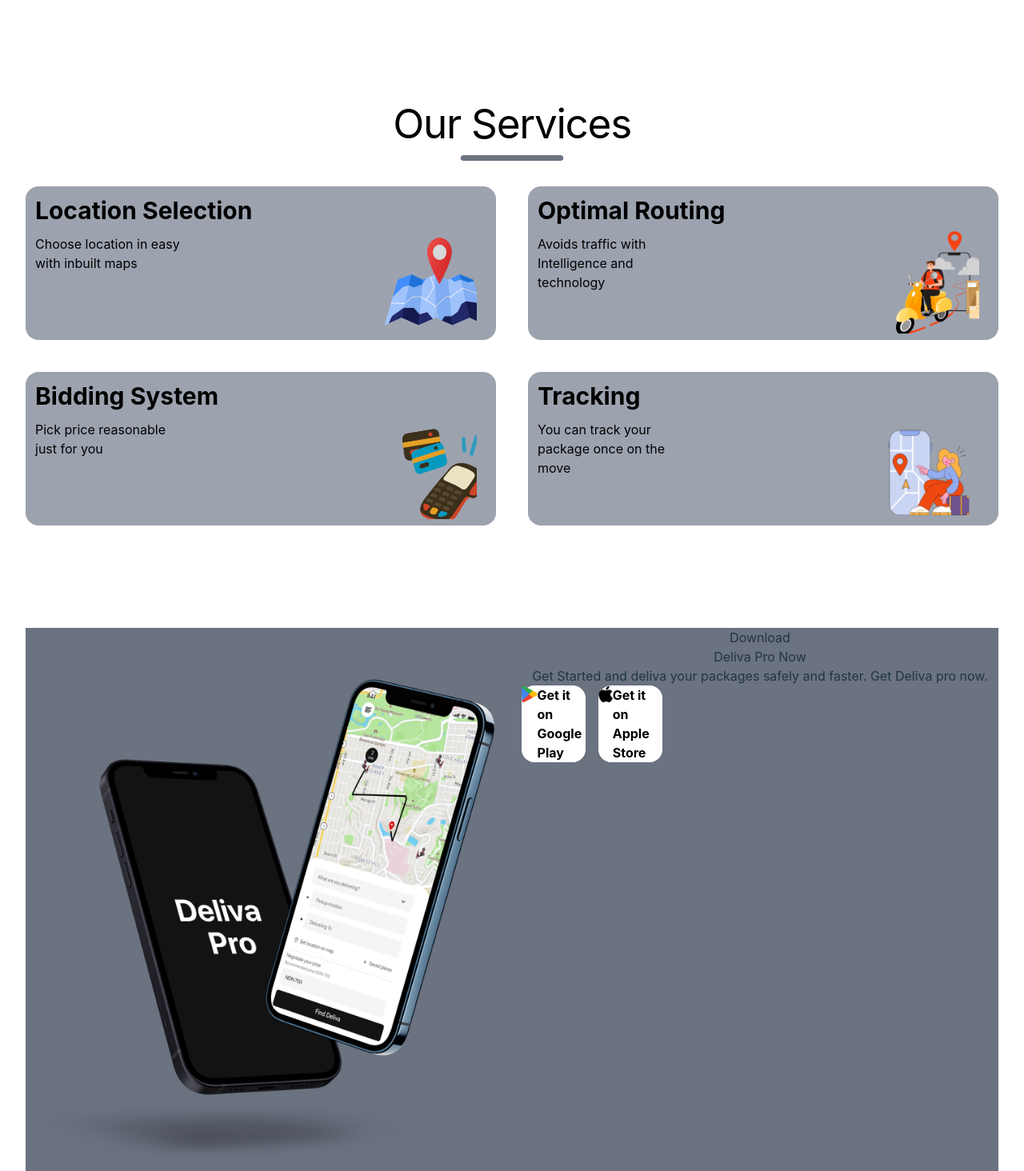
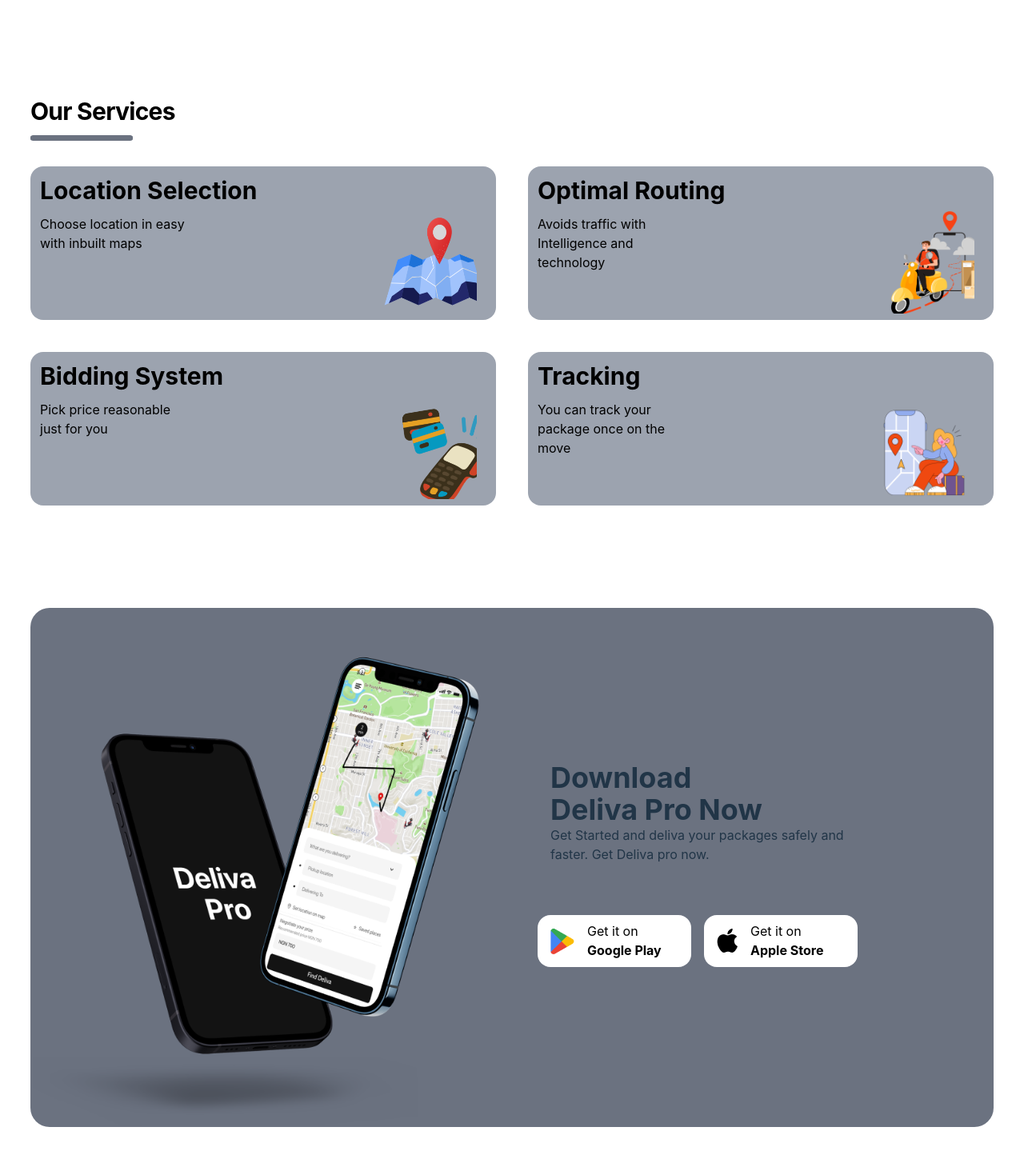
Before and after one commit to JesusOfLagos/Deliva-Frontend, a React (Vite) app in the folder Deliva/: page / in a window 1280 px wide. Shown: the part 2226-3690 px from the top of the page at 80% size. Built offline with nearby package versions, Linux system fonts and the light colour scheme.

Commit message:
Fixed border overflow

```diff
--- a/Deliva/src/components/LandingPage/beforeFooter.jsx
+++ b/Deliva/src/components/LandingPage/beforeFooter.jsx
@@ -8,31 +8,31 @@
 
 export default function BeforeFooter () {
     return (
-        <div className="flex bg-gray-500 flex-row mt-32 mb-32 space-x-6">
+        <div className="flex rounded-3xl bg-gray-500 flex-row mt-32 mb-32 space-x-16">
             <div className="flex-1">
                 <img src={footerMap} alt="" />
             </div>
-            <div className="flex-1">
-                <div>
-                    <h2>Download <br /> Deliva Pro Now</h2>
-                    <p>Get Started and deliva your packages safely and faster. Get Deliva pro now.</p>
+            <div className="flex-1 mt-[10rem] justify-center">
+                <div className="m-4 mt-8 mb-16">
+                    <h2 className="font-bold text-4xl text-left">Download <br /> Deliva Pro Now</h2>
+                    <p className="text-left">Get Started and deliva your packages safely and <br /> faster. Get Deliva pro now.</p>
                 </div>
                 <div className="gap-4 flex flex row">
-                    <div className="bg-white flex flex-row rounded-2xl w-20">
-                        <div>
+                    <div className="bg-white flex flex-row rounded-2xl w-48">
+                        <div className="m-4">
                         <img src={googlePlay} alt="googlePlay" />
                         </div>
-                        <div>
-                        <p className="font-bold text-left text-black">Get it on</p>
+                        <div className="pt-2">
+                        <p className="text-left text-black">Get it on</p>
                         <h2 className="font-bold text-left text-black">Google Play</h2>
                         </div>
                     </div>
-                    <div className="bg-white flex flex-row rounded-2xl w-20">
-                        <div>
+                    <div className="bg-white flex flex-row rounded-2xl w-48">
+                        <div className="m-4">
                         <img src={Apple} alt="Apple Store" />
                         </div>
-                        <div>
-                        <p className="font-bold text-left text-black">Get it on</p>
+                        <div className="pt-2">
+                        <p className="text-left text-black">Get it on</p>
                         <h2 className="font-bold text-left text-black">Apple Store</h2>
                         </div>
                     </div>
--- a/Deliva/src/components/LandingPage/ourServices.jsx
+++ b/Deliva/src/components/LandingPage/ourServices.jsx
@@ -10,8 +10,8 @@
     return (
         <div>
             <div>
-            <h1 className="tracking-tight text-black pb-3">Our Services</h1>
-                <div className="flex justify-center">
+            <h1 className="tracking-tight font-bold text-3xl text-left text-black pb-3">Our Services</h1>
+                <div className="flex">
                     <div class="border-t line w-32 border-[6px] solid-3 rounded-full  border-gray-500 relative w-16"></div>
                 </div>
             </div>
--- a/Deliva/src/components/LandingPage/steps.jsx
+++ b/Deliva/src/components/LandingPage/steps.jsx
@@ -13,8 +13,8 @@
             <div className="flex-1 justify-center">
                 <div>
                     <div className="-px-10">
-                <h1 className="tracking-tight pb-3">Steps To Use</h1>
-                <div className="flex justify-center">
+                <h2 className="tracking-tight text-3xl font-bold text-left text-black pb-3">Steps To Use</h2>
+                <div className="flex">
                     <div class="border-t line w-32 border-[6px] solid-3 rounded-full  border-gray-500 relative w-16"></div>
                 </div>
                      </div>
```
